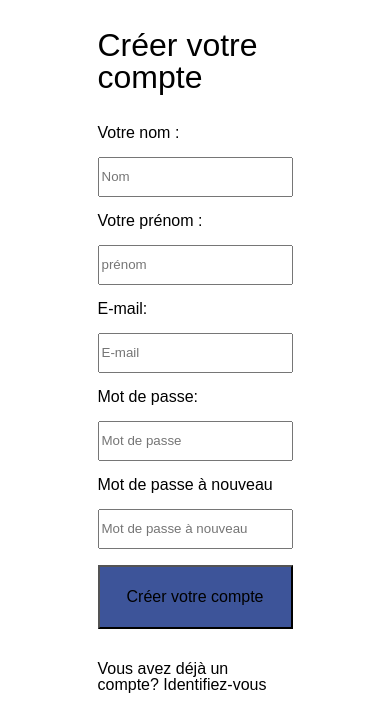
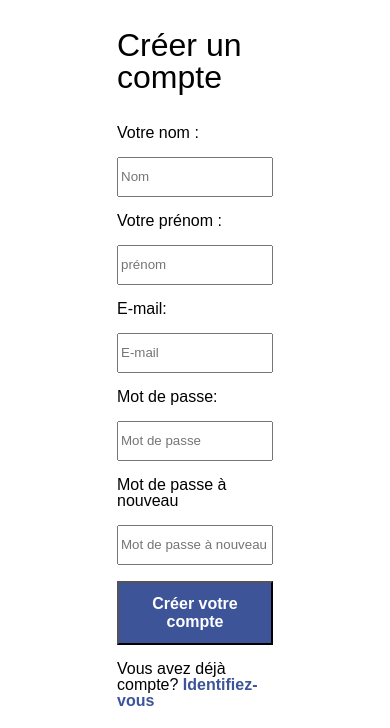
Before and after one commit to MarcChayer/TrackFit-Journal-alimentaire-et-sportif, a React app in the folder front/: page / in a window 390 px wide. Shown: the part 116-844 px from the top of the page. Built offline with nearby package versions, Linux system fonts and the light colour scheme.

Commit message:
compo createaccount responsive

```diff
--- a/front/src/components/CreateAccount/index.js
+++ b/front/src/components/CreateAccount/index.js
@@ -7,7 +7,7 @@ const CreateAccount = () => (
 <div className="createaccount">
 
   <img className="logotrackfit" src={logo} alt="trackFit" />
-  <h1>Créer votre compte</h1>
+  <h1>Créer un compte</h1>
 
   <form className="createform">
 
@@ -30,9 +30,9 @@ const CreateAccount = () => (
   <button>Créer votre compte</button>
   </form>
 
-  <label>
-    Vous avez déjà un compte? <a href = "#" > Identifiez-vous </a>
-  </label>
+
+  <p>Vous avez déjà compte?<a className="id" href = "#" > Identifiez-vous</a></p>
+
 
 </div>
 );
--- a/front/src/components/CreateAccount/style.scss
+++ b/front/src/components/CreateAccount/style.scss
@@ -4,7 +4,7 @@
   flex-direction: column;
   justify-content: center;
   background-color: white;
-  width: 50%;
+  width: 40%;
   margin:auto ;
 
 }
@@ -39,8 +39,18 @@ button {
   height: 4em;
   font-size: 1em;
   background-color: #3d5499;
+  font-weight: bold;
+  color: white;
 }
+
 
 .create {
   height: 3em;
+
 }
+
+.id {
+  font-weight: bold;
+  color: #3d5499;
+
+}
```
